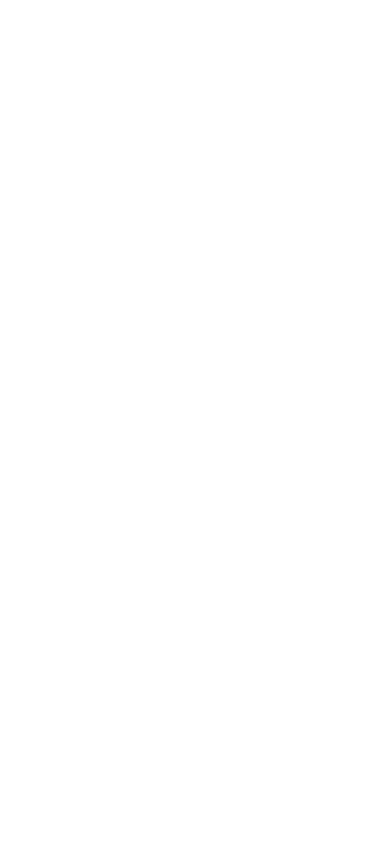
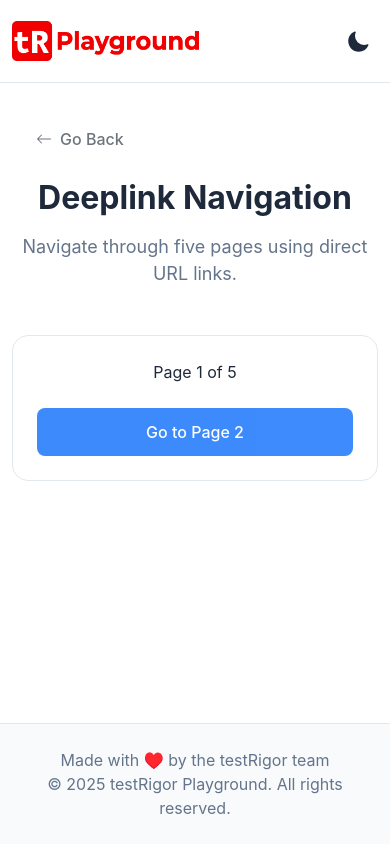
Before and after one commit to thiagonunes11/testRigorPlayground, a React (Vite) app: page /deeplinkNavigation in a window 390 px wide. Before the commit this address had no page. Built offline with nearby package versions, Linux system fonts and the light colour scheme; the HTML template or start-up script is replaced by a standard one.

Commit message:
Add mobile-responsive deeplink navigation demo with five routable pages.
Supports step-by-step URL navigation for test automation and keeps build output out of version control.

```diff
--- a/src/App.jsx
+++ b/src/App.jsx
@@ -63,6 +63,11 @@
 import Recaptcha from "./pages/recaptcha";
 import ScrollPanels from "./pages/scrollPanels";
 import HorizontalVirtualRendering from "./pages/horizontalVirtualRendering";
+import DeeplinkNavigation from "./pages/deeplinkNavigation";
+import DeeplinkPageTwo from "./pages/deeplinkNavigation/pageTwo";
+import DeeplinkPageThree from "./pages/deeplinkNavigation/pageThree";
+import DeeplinkPageFour from "./pages/deeplinkNavigation/pageFour";
+import DeeplinkPageFive from "./pages/deeplinkNavigation/pageFive";
 
 function App() {
   return (
@@ -138,6 +143,11 @@
         <Route path="/recaptcha" element={<Recaptcha />} />
         <Route path="/scrollPanels" element={<ScrollPanels />} />
         <Route path="/horizontalVirtualRendering" element={<HorizontalVirtualRendering />} />
+        <Route path="/deeplinkNavigation" element={<DeeplinkNavigation />} />
+        <Route path="/deeplinkNavigation/pageTwo" element={<DeeplinkPageTwo />} />
+        <Route path="/deeplinkNavigation/pageThree" element={<DeeplinkPageThree />} />
+        <Route path="/deeplinkNavigation/pageFour" element={<DeeplinkPageFour />} />
+        <Route path="/deeplinkNavigation/pageFive" element={<DeeplinkPageFive />} />
       </Routes>
     </Router>
   );
--- /dev/null
+++ b/src/pages/deeplinkNavigation.jsx
@@ -0,0 +1,14 @@
+import React from "react";
+import DeeplinkStep from "./deeplinkNavigation/DeeplinkStep";
+
+function DeeplinkNavigation() {
+  return (
+    <DeeplinkStep
+      currentPage={1}
+      nextPath="/deeplinkNavigation/pageTwo"
+      nextLabel="Go to Page 2"
+    />
+  );
+}
+
+export default DeeplinkNavigation;
--- /dev/null
+++ b/src/pages/deeplinkNavigation/DeeplinkStep.jsx
@@ -0,0 +1,38 @@
+import React from "react";
+import Layout from "../../components/Layout";
+import { Button } from "react-bootstrap";
+import { Link } from "react-router-dom";
+import "../../styles/deeplinkNavigation.css";
+
+function DeeplinkStep({ currentPage, nextPath, nextLabel, isLast = false }) {
+  return (
+    <Layout
+      title="Deeplink Navigation"
+      description="Navigate through five pages using direct URL links."
+    >
+      <div className="demo-content text-center">
+        <p className="mb-4" id="pageIndicator">
+          Page {currentPage} of 5
+        </p>
+
+        {!isLast ? (
+          <Button
+            as={Link}
+            to={nextPath}
+            variant="primary"
+            className="deeplink-nav-button btn-modern w-100 w-md-auto"
+            id="nextPageButton"
+          >
+            {nextLabel}
+          </Button>
+        ) : (
+          <p className="text-secondary mb-0" id="completionMessage">
+            You have reached the final page.
+          </p>
+        )}
+      </div>
+    </Layout>
+  );
+}
+
+export default DeeplinkStep;
--- /dev/null
+++ b/src/pages/deeplinkNavigation/pageFive.jsx
@@ -0,0 +1,8 @@
+import React from "react";
+import DeeplinkStep from "./DeeplinkStep";
+
+function PageFive() {
+  return <DeeplinkStep currentPage={5} isLast />;
+}
+
+export default PageFive;
--- /dev/null
+++ b/src/pages/deeplinkNavigation/pageFour.jsx
@@ -0,0 +1,14 @@
+import React from "react";
+import DeeplinkStep from "./DeeplinkStep";
+
+function PageFour() {
+  return (
+    <DeeplinkStep
+      currentPage={4}
+      nextPath="/deeplinkNavigation/pageFive"
+      nextLabel="Go to Page 5"
+    />
+  );
+}
+
+export default PageFour;
--- /dev/null
+++ b/src/pages/deeplinkNavigation/pageThree.jsx
@@ -0,0 +1,14 @@
+import React from "react";
+import DeeplinkStep from "./DeeplinkStep";
+
+function PageThree() {
+  return (
+    <DeeplinkStep
+      currentPage={3}
+      nextPath="/deeplinkNavigation/pageFour"
+      nextLabel="Go to Page 4"
+    />
+  );
+}
+
+export default PageThree;
--- /dev/null
+++ b/src/pages/deeplinkNavigation/pageTwo.jsx
@@ -0,0 +1,14 @@
+import React from "react";
+import DeeplinkStep from "./DeeplinkStep";
+
+function PageTwo() {
+  return (
+    <DeeplinkStep
+      currentPage={2}
+      nextPath="/deeplinkNavigation/pageThree"
+      nextLabel="Go to Page 3"
+    />
+  );
+}
+
+export default PageTwo;
--- a/src/store/demos.jsx
+++ b/src/store/demos.jsx
@@ -37,6 +37,7 @@
   AspectRatio,
   ShieldCheck,
   LayoutSidebar,
+  Link45deg,
 } from "react-bootstrap-icons";
 
 const iconSize = 32;
@@ -113,6 +114,12 @@
     path: "/deleteElements",
     description: "Dynamic page to delete elements.",
     icon: <TrashFill size={iconSize} />,
+  },
+  {
+    title: "Deeplink Navigation",
+    path: "/deeplinkNavigation",
+    description: "Navigate through five pages using direct URL links.",
+    icon: <Link45deg size={iconSize} />,
   },
   {
     title: "Div Table",
--- /dev/null
+++ b/src/styles/deeplinkNavigation.css
@@ -0,0 +1,10 @@
+.deeplink-nav-button {
+  min-height: 3rem;
+  touch-action: manipulation;
+}
+
+@media (min-width: 768px) {
+  .deeplink-nav-button {
+    min-width: 12.5rem;
+  }
+}
```
Also changed, not shown: 1 other file (tests, documents, lock files or other folders).
